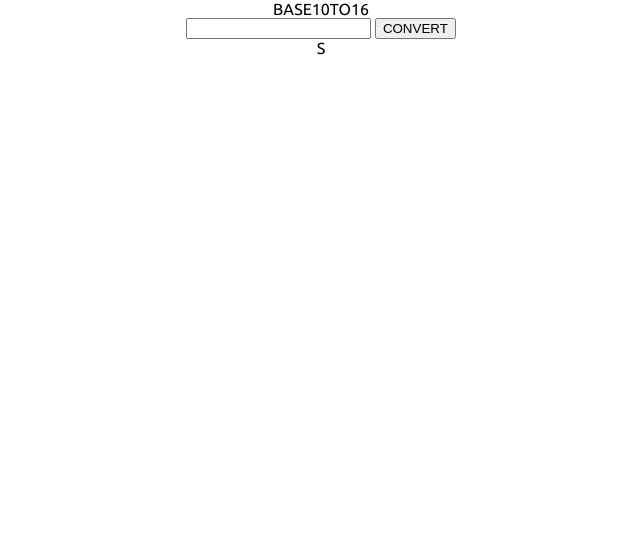
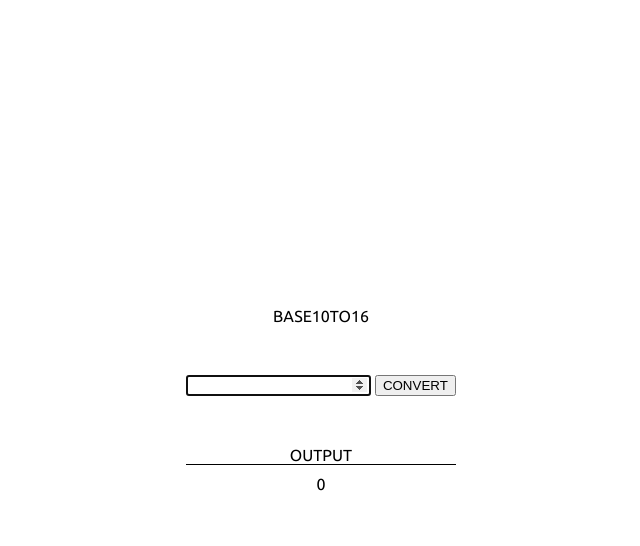
Before and after one commit to cherryshine/base10to16js, a website: page index.html in a window 1280 px wide. Shown: the whole page, without its empty margins (319-959 px from the left). Drawn offline with Linux system fonts and the light colour scheme.

Commit message:
Version 1.0

```diff
--- a/index.html
+++ b/index.html
@@ -1,5 +1,6 @@
 <!DOCTYPE html>
 <html lang="en">
+
 <head>
     <meta charset="UTF-8">
     <meta name="viewport" content="width=device-width, initial-scale=1.0">
@@ -8,13 +9,16 @@
     <link rel="stylesheet" href="style.css">
     <script src="index.js"></script>
 </head>
+
 <body>
+    <div class="app">
+        <div id="header">base10to16</div>
+        <form action="">
+            <input type="number" name="base10input" id="base10" min="0" required autofocus oninput="validity.valid||(value='');">
+            <input type="button" id="btn" value="CONVERT">
+        </form>
+        <div id="output">0</div>
+    </div>
+</body>
 
-    <div id="header">base10to16</div>
-    <form action="">
-        <input type="number" name="base10input" id="base10" pattern="[0-9]+"  required title="title">
-        <input type="button" id="btn" value="CONVERT">
-    </form>
-    <div id="output">s</div>
-</body>
 </html>
--- a/index.js
+++ b/index.js
@@ -11,6 +11,7 @@ function calculate(input) {
 		modulus[i] = number == 0 ? 1 : Math.floor(number % 16);
 		number = Math.floor((number / 16));
 	}
+
 	for (var k = 0; k < modulus.length; k++) {
 		if (modulus[k] == 10) modulus[k] = "A";
 		if (modulus[k] == 11) modulus[k] = "B";
@@ -19,6 +20,7 @@ function calculate(input) {
 		if (modulus[k] == 14) modulus[k] = "E";
 		if (modulus[k] == 15) modulus[k] = "F";
 	}
+
 	return modulus.reverse();
 }
 
@@ -31,7 +33,10 @@ function convert() {
 	document.getElementById("output").innerHTML = result;
 }
 
-document.getElementById("btn").addEventListener('click', convert);
+window.onload = () => {
+	document.getElementById("btn").addEventListener("click", convert);
+}
+
 // THESE 2 LINES BELOW MAKE THE SAME FREAKIN' JOB THAT I DID THAT IN 1234123 LINES ABOVE, LMAO
 //var mynumber = 5815;
 //console.log(mynumber.toString(16));
--- a/style.css
+++ b/style.css
@@ -12,4 +12,18 @@ html, body {
     text-align: center;
     font-family:  Ubuntu, -apple-system, BlinkMacSystemFont, 'Segoe UI', Roboto, Oxygen, Cantarell, 'Open Sans', 'Helvetica Neue', sans-serif;
     text-transform: uppercase;
+    display: flex;
+    align-items: center;
+    justify-content: center;
 }
+
+.app > * {
+    margin: 50px;
+}
+
+#output::before {
+    content: "output";
+    display: block;
+    margin-bottom: 10px;
+    border-bottom: 1px black solid;
+}
```
